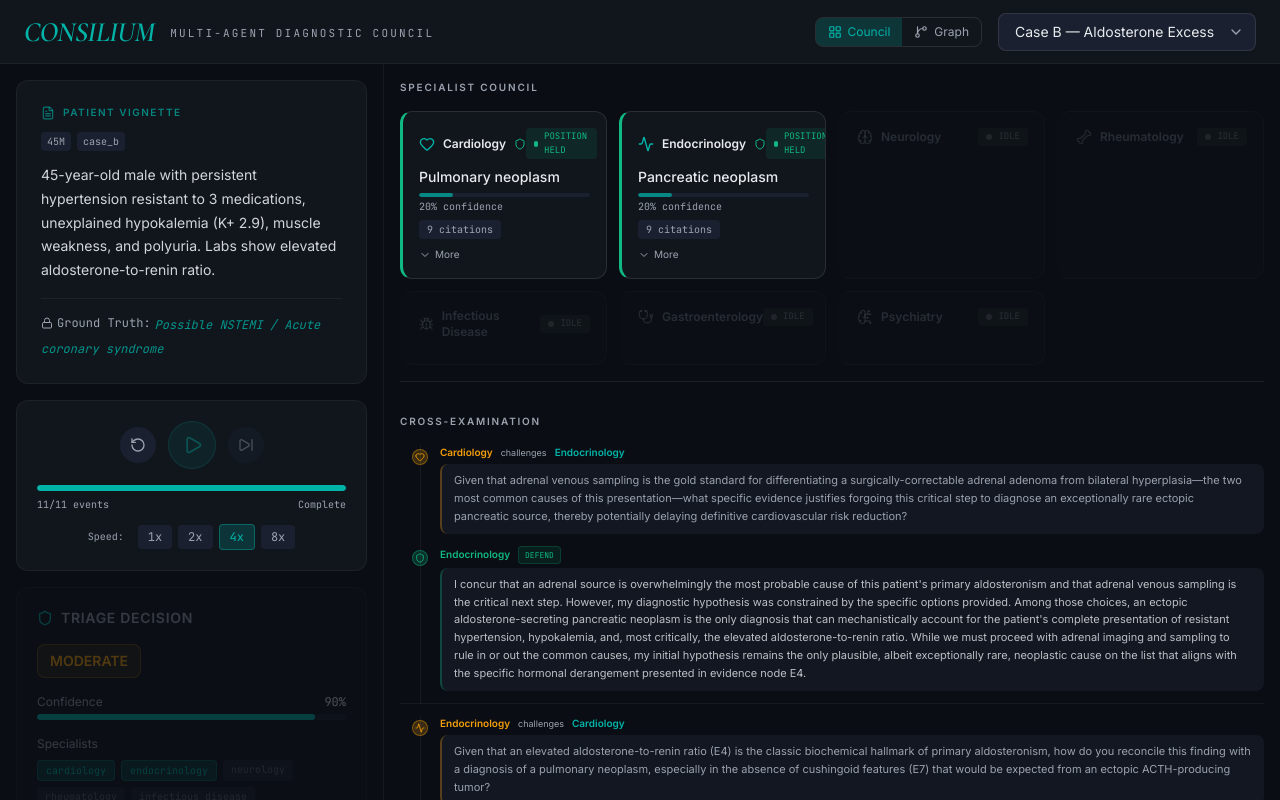
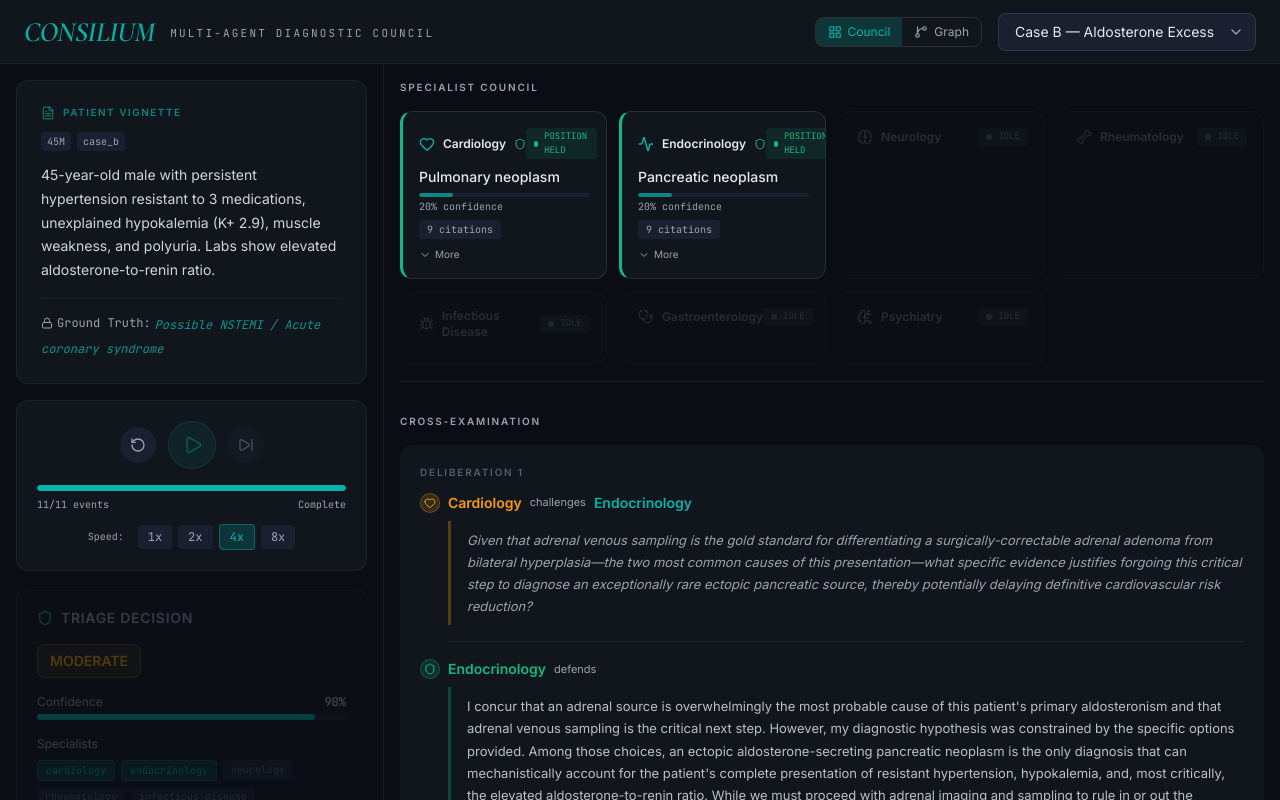
Before and after one commit to chinnuteja/CONSILIUM, a React (Vite) app in the folder frontend/: page / in a window 1280 px wide. Both pictures are taken after a click on the button 191 px from the left and 367 px from the top of the page. Built offline with nearby package versions, Linux system fonts and the light colour scheme.

Commit message:
refactor(council): redesign cross-exam as deliberation cards with rhythm

```diff
--- a/frontend/src/components/CrossExamPanel.tsx
+++ b/frontend/src/components/CrossExamPanel.tsx
@@ -40,95 +40,96 @@ export function CrossExamPanel({ challenges, currentFocus }: CrossExamPanelProps
       <h3 className="text-[10px] font-semibold uppercase tracking-[0.18em] text-text-secondary mb-4">
         Cross-Examination
       </h3>
-      <div className="space-y-3">
+      <div className="space-y-6">
         <AnimatePresence>
           {challenges.map((challenge, i) => (
             <motion.div
               key={challenge.id + i}
-              initial={{ opacity: 0, y: 10 }}
+              initial={{ opacity: 0, y: 16 }}
               animate={{ opacity: 1, y: 0 }}
-              transition={{ duration: 0.4 }}
-              className="relative"
+              transition={{ duration: 0.3, ease: 'easeOut' }}
+              className="rounded-xl p-5" style={{ background: '#11161D' }}
             >
-              {/* Connector line */}
-              <div className="absolute left-5 top-0 bottom-0 w-px bg-white/5" />
+              <span className="text-[10px] font-semibold uppercase tracking-[0.18em] text-text-secondary/50 mb-3 block">
+                Deliberation {i + 1}
+              </span>
 
-              {/* Challenge: Challenger asks */}
-              <div className="relative pl-10 pb-2">
-                <div className="absolute left-3 top-1 w-4 h-4 rounded-full bg-accent-amber/20 border border-accent-amber/40 flex items-center justify-center">
-                  <SpecIcon name={challenge.from} className="w-2.5 h-2.5 text-accent-amber" />
+              {/* Challenger header */}
+              <div className="flex items-center gap-2 mb-2">
+                <div className="w-5 h-5 rounded-full bg-accent-amber/15 border border-accent-amber/30 flex items-center justify-center">
+                  <SpecIcon name={challenge.from} className="w-3 h-3 text-accent-amber" />
                 </div>
-                <div className="flex items-center gap-2 mb-1">
-                  <span className="text-[10px] font-semibold text-accent-amber">
+                <span className="text-[14px] font-semibold text-accent-amber">
                   {formatSpec(challenge.from)}
                 </span>
-                  <span className="text-[9px] text-text-secondary">challenges</span>
-                  <span className="text-[10px] font-semibold text-accent-teal">
+                <span className="text-[11px] text-text-secondary">challenges</span>
+                <span className="text-[14px] font-semibold text-accent-teal">
                   {formatSpec(challenge.to)}
                 </span>
               </div>
-                <blockquote className="text-[11px] text-text-secondary leading-relaxed bg-bg-elevated/50 rounded-lg px-3 py-2 border-l-2 border-accent-amber/30">
+
+              {/* Question blockquote */}
+              <blockquote className="text-[13px] text-text-secondary ml-7 pl-4 py-2 border-l-[3px] border-accent-amber/30 italic" style={{ lineHeight: '1.7' }}>
                 {challenge.question}
               </blockquote>
-              </div>
 
-              {/* Response: Target responds */}
+              {/* Thin divider */}
+              <div className="border-t border-white/[0.06] my-4 ml-7" />
+
+              {/* Response */}
               {challenge.action ? (
                 <motion.div
                   initial={{ opacity: 0 }}
                   animate={{ opacity: 1 }}
-                  transition={{ delay: 0.3 }}
-                  className="relative pl-10 pt-1"
+                  transition={{ delay: 0.6 }}
                 >
-                  <div
-                    className={`absolute left-3 top-2 w-4 h-4 rounded-full flex items-center justify-center ${
+                  <div className="flex items-center gap-2 mb-2">
+                    <div className={`w-5 h-5 rounded-full flex items-center justify-center ${
                       challenge.action === 'DEFEND'
-                        ? 'bg-accent-emerald/20 border border-accent-emerald/40'
-                        : 'bg-accent-crimson/20 border border-accent-crimson/40'
-                    }`}
-                  >
+                        ? 'bg-accent-emerald/15 border border-accent-emerald/30'
+                        : 'bg-accent-crimson/15 border border-accent-crimson/30'
+                    }`}>
                       {challenge.action === 'DEFEND' ? (
-                      <Shield className="w-2.5 h-2.5 text-accent-emerald" />
+                        <Shield className="w-3 h-3 text-accent-emerald" />
                       ) : (
-                      <RefreshCw className="w-2.5 h-2.5 text-accent-crimson" />
+                        <RefreshCw className="w-3 h-3 text-accent-crimson" />
                       )}
                     </div>
-                  <div className="flex items-center gap-2 mb-1">
-                    <span className={`text-[10px] font-semibold ${
+                    <span className={`text-[14px] font-semibold ${
                       challenge.action === 'DEFEND' ? 'text-accent-emerald' : 'text-accent-crimson'
                     }`}>
                       {formatSpec(challenge.to)}
                     </span>
-                    <span className={`px-1.5 py-0.5 rounded text-[8px] font-mono uppercase ${
+                    <span className="text-[11px] text-text-secondary">
+                      {challenge.action === 'DEFEND' ? 'defends' : 'revises'}
+                    </span>
+                  </div>
+
+                  {challenge.responseText && (
+                    <blockquote className={`text-[13px] ml-7 pl-4 py-2 border-l-[3px] ${
+                      challenge.action === 'DEFEND'
+                        ? 'border-accent-emerald/30 text-text-primary/80'
+                        : 'border-accent-crimson/30 text-text-primary/80'
+                    }`} style={{ lineHeight: '1.7' }}>
+                      {challenge.responseText}
+                    </blockquote>
+                  )}
+
+                  <div className="flex justify-end mt-3">
+                    <span className={`px-2 py-0.5 rounded text-[9px] font-mono uppercase ${
                       challenge.action === 'DEFEND'
                         ? 'bg-accent-emerald/10 text-accent-emerald border border-accent-emerald/20'
                         : 'bg-accent-crimson/10 text-accent-crimson border border-accent-crimson/20'
                     }`}>
-                      {challenge.action}
+                      {challenge.action === 'DEFEND' ? 'DEFENDED' : 'REVISED'}
                     </span>
                   </div>
-                  {challenge.responseText && (
-                    <blockquote className={`text-[11px] leading-relaxed bg-bg-elevated/50 rounded-lg px-3 py-2 border-l-2 ${
-                      challenge.action === 'DEFEND'
-                        ? 'border-accent-emerald/30 text-text-primary/80'
-                        : 'border-accent-crimson/30 text-text-primary/80'
-                    }`}>
-                      {challenge.responseText}
-                    </blockquote>
-                  )}
                 </motion.div>
               ) : (
-                <div className="relative pl-10 pt-1">
-                  <div className="absolute left-3 top-2 w-4 h-4 rounded-full bg-bg-elevated border border-white/10 flex items-center justify-center">
-                    <span className="w-1.5 h-1.5 rounded-full bg-accent-amber animate-pulse" />
+                <div className="flex items-center gap-2 ml-7">
+                  <span className="w-2 h-2 rounded-full bg-accent-amber animate-pulse" />
+                  <span className="text-[12px] text-text-secondary italic">Deliberating...</span>
                 </div>
-                  <span className="text-[10px] text-text-secondary italic">Deliberating...</span>
-                </div>
-              )}
-
-              {/* Divider between exchanges */}
-              {i < challenges.length - 1 && (
-                <div className="mt-3 border-t border-white/5" />
               )}
             </motion.div>
           ))}
```
Lines whose indentation alone changed are shown as unchanged.
